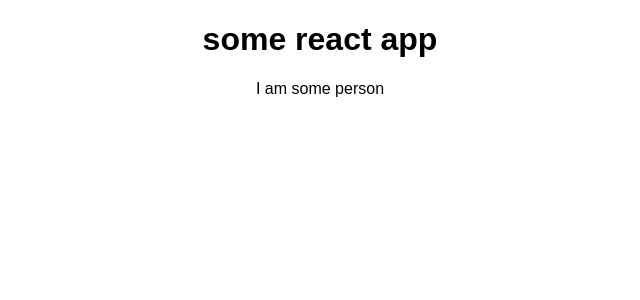
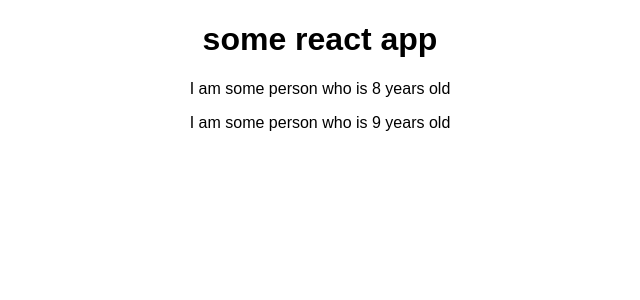
Before and after one commit to redvg/react_burger, a React (Create React App) app: page / in a window 1280 px wide. Shown: the top 300 px of the page, without its empty margins (320-960 px from the left). Built offline with nearby package versions, Linux system fonts and the light colour scheme.

Commit message:
adds dynamic content

```diff
--- a/src/App.js
+++ b/src/App.js
@@ -9,6 +9,7 @@ class App extends Component {
       <div className="App">
         <h1>some react app</h1>
         <Person />
+        <Person />
       </div>
     );
   }
--- a/src/Person/Person.js
+++ b/src/Person/Person.js
@@ -1,5 +1,5 @@
 import React from 'react';
 
-const person = () => <p>I am some person</p>;
+const person = () => <p>I am some person who is {Math.floor(Math.random() * 10)} years old</p>;
 
 export default person;
```
